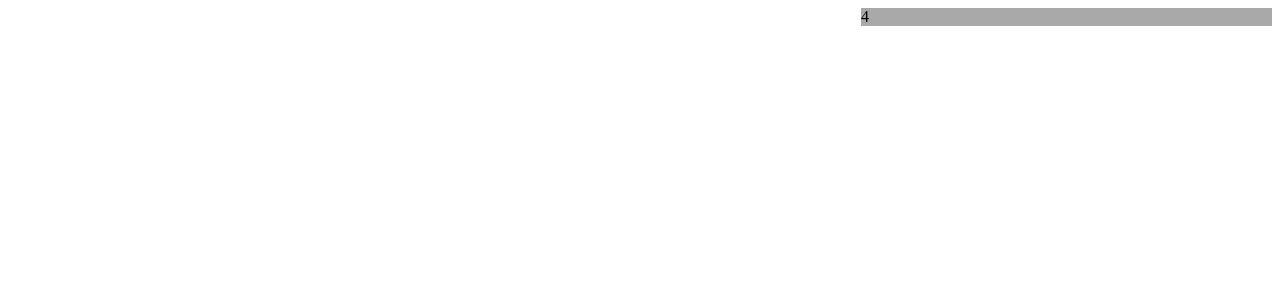
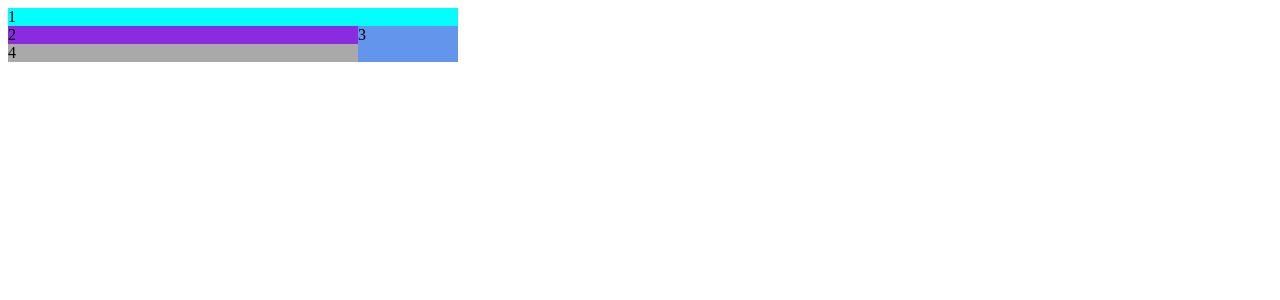
Before and after one commit to sonakshi-singh/mwd, a PHP site: page /index.html in a window 1280 px wide. Shown: the top 300 px of the page. Run offline with PHP 8.4, Linux system fonts and the light colour scheme.

Commit message:
made some changes

```diff
--- a/cssgrid.css
+++ b/cssgrid.css
@@ -3,6 +3,12 @@
 	display: grid;
 	grid-template-columns:150px 200px 100px;
 	grid-template-rows:auto;
+	grid-template-areas:
+	"box1 box1 box1"
+	"box2 box2 box3"
+    "box4 box4 box3"
+    "box4 box4 box3";
+
 }
 
 #box1
```
